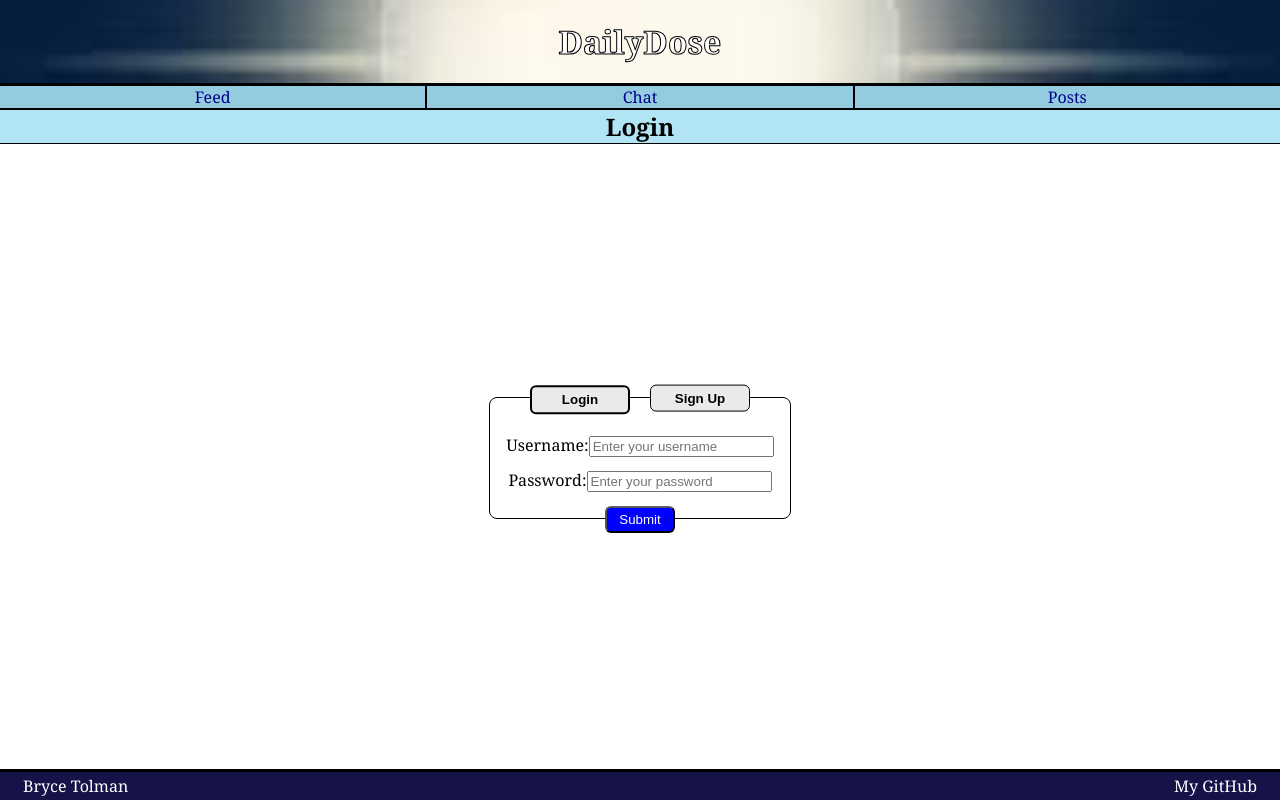
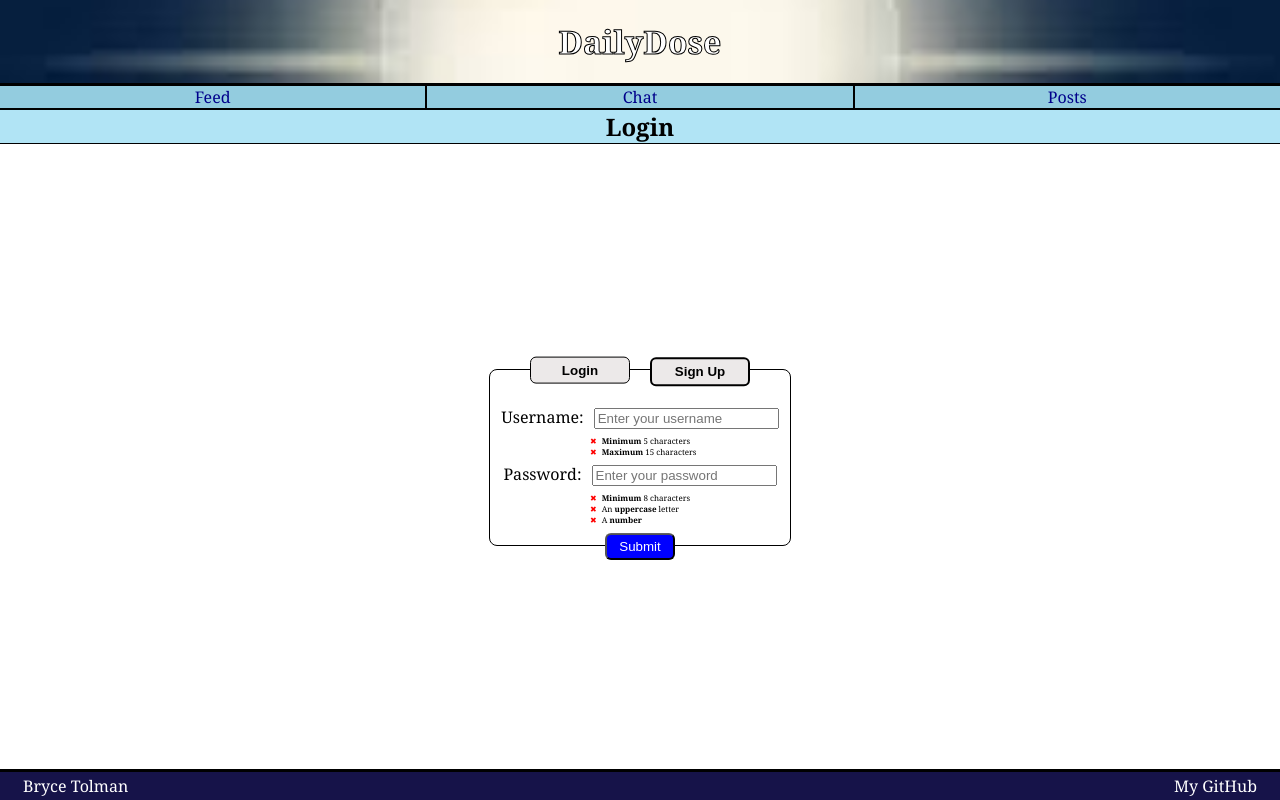
Before and after one commit to brycetolman54/dailydose, a React (Vite) app: page / in a window 1280 px wide. Both pictures are taken after a click on the button "Sign Up". Built offline with nearby package versions, Linux system fonts and the light colour scheme.

Commit message:
can switch between login/signup

```diff
--- a/src/login/login.css
+++ b/src/login/login.css
@@ -13,6 +13,9 @@
     text-align: center;
     width: 300px;
 }
+#loginText, #password {
+    margin: 0 0 0 10px;
+}
 #topbuttons {
     flex: 0;
 }
@@ -22,6 +25,20 @@
     color: red;
     font-size: 12px;
     font-weight: bold;
+    animation-name: shake;
+    animation-duration: 1s;
+    animation-iteration-count: 1;
+}
+@keyframes shake {
+    from {
+        transform: translate(30%);
+    }
+    50% {
+        transform: translate(-30%);
+    }
+    to {
+        transform: translate(100%);
+    }
 }
 #submit {
     background-color: blue;
@@ -43,7 +60,7 @@
 .filler {
     margin: 0;
     font-size: 8px;
-    display: none;
+    display: flex;
     flex-direction: column;
     text-align: center;
 }
--- a/src/login/login.jsx
+++ b/src/login/login.jsx
@@ -3,54 +3,76 @@ import React from 'react';
 import './login.css';
 
 export function Login() {
+
+    const [show, setShow] = React.useState(false);
+    const [checkShow, setCheckShow] = React.useState('none');
+    const [loginBorder, setLoginBorder] = React.useState('2px');
+    const [suBorder, setSuBorder] = React.useState('0.5px');
+
+    React.useEffect(() => {
+        if(show) {
+            setLoginBorder('0.5px');
+            setSuBorder('2px');
+            setCheckShow('flex');
+        }
+        else if(!show) {
+            setLoginBorder('2px');
+            setSuBorder('0.5px');
+            setCheckShow('none');
+        }
+    }, [show]);
+
     return (
         <main>
             <h2 id="mainHeader">Login</h2>
             <div>
-                <div class="login" id="topbuttons">
-                    <button type="Login" id="login" onclick="switchForm('login')">Login</button>
-                    <button type="SignUp" id="signup" onclick="switchForm('signup')">Sign Up</button>
+                <div className="login" id="topbuttons">
+                    <button style={{borderWidth: loginBorder}} type="Login" id="login" onClick={() => setShow(false)}>Login</button>
+                    <button style={{borderWidth: suBorder}} type="SignUp" id="signup" onClick={() => setShow(true)}>Sign Up</button>
                 </div>
                 <div id="loginForm">
                     <div id="loginbox">
                         <div id="error">
                             {/* <!-- Inserted by code --> */}
                         </div>
-                        <div class="login">
-                            <label for="text">Username:</label>
-                            <input type="text" id="loginText" name="userName" placeholder="Enter your username" required pattern="\w{5,15}" oninput="checkUsername()" onkeydown="checkEnter(event, 'login')"/>
+                        <div className="login">
+                            <label htmlFor="text">Username:</label>
+                            {/* oninput="checkUsername()" onkeydown="checkEnter(event, 'login')" */}
+                            <input type="text" id="loginText" name="userName" placeholder="Enter your username" required pattern="\w{5,15}"/>
                         </div>
-                        <div class="filler">
-                            <div id="require1" class="require">
-                                <div id="checkbox1" class="checkbox">&#x2716</div>
+                        <div style={{display: checkShow}} className="filler">
+                            <div id="require1" className="require">
+                                <div id="checkbox1" className="checkbox">&#x2716;</div>
                                 <div id="usernamecheck"><b>Minimum</b> 5 characters</div>
                             </div>
-                            <div id="require1.5" class="require">
-                                <div id="checkbox2" class="checkbox">&#x2716</div>
+                            <div id="require1.5" className="require">
+                                <div id="checkbox2" className="checkbox">&#x2716;</div>
                                 <div id="usernamecheck"><b>Maximum</b> 15 characters</div>
                             </div>
                         </div>
-                        <div class="login">
-                            <label for="password">Password:</label>
-                            <input type="password" id="password" name="passWord" placeholder="Enter your password" required pattern="(?=.*[a-z])(?=.*[0-9])(?=.*[A-Z])[\S]{8,}" oninput="checkPassword()" onkeydown="checkEnter(event, 'login')"/>
+                        <div className="login">
+                            <label htmlFor="password">Password:</label>
+                            {/* oninput="checkPassword()" onkeydown="checkEnter(event, 'login')" */}
+                            <input type="password" id="password" name="passWord" placeholder="Enter your password" required pattern="(?=.*[a-z])(?=.*[0-9])(?=.*[A-Z])[\S]{8,}" />
                         </div>
-                        <div class="filler">
-                            <div id="require2" class="require">
-                                <div id="checkbox3" class="checkbox">&#x2716</div>
+                        <div style={{display: checkShow}} className="filler">
+                            <div id="require2" className="require">
+                                <div id="checkbox3" className="checkbox">&#x2716;</div>
                                 <div id="passwordcheck"><b>Minimum</b> 8 characters</div>
                             </div>
-                            <div id="require3" class="require">
-                                <div id="checkbox4" class="checkbox">&#x2716</div>
+                            <div id="require3" className="require">
+                                <div id="checkbox4" className="checkbox">&#x2716;</div>
                                 <div id="passwordcheck">An <b>uppercase</b> letter</div>
                             </div>
-                            <div id="require4" class="require">
-                                <div id="checkbox5" class="checkbox">&#x2716</div>
+                            <div id="require4" className="require">
+                                <div id="checkbox5" className="checkbox">&#x2716;</div>
                                 <div id="passwordcheck">A <b>number</b></div>
                             </div>
                         </div>
                     </div>
-                    <div class="login">
-                        <button type="submit" id="submit" onclick="submitForm('login')">Submit</button>
+                    <div className="login">
+                    {/* onclick="submitForm('login')" */}
+                        <button type="submit" id="submit" >Submit</button>
                     </div>
                 </div>
             </div>
```
